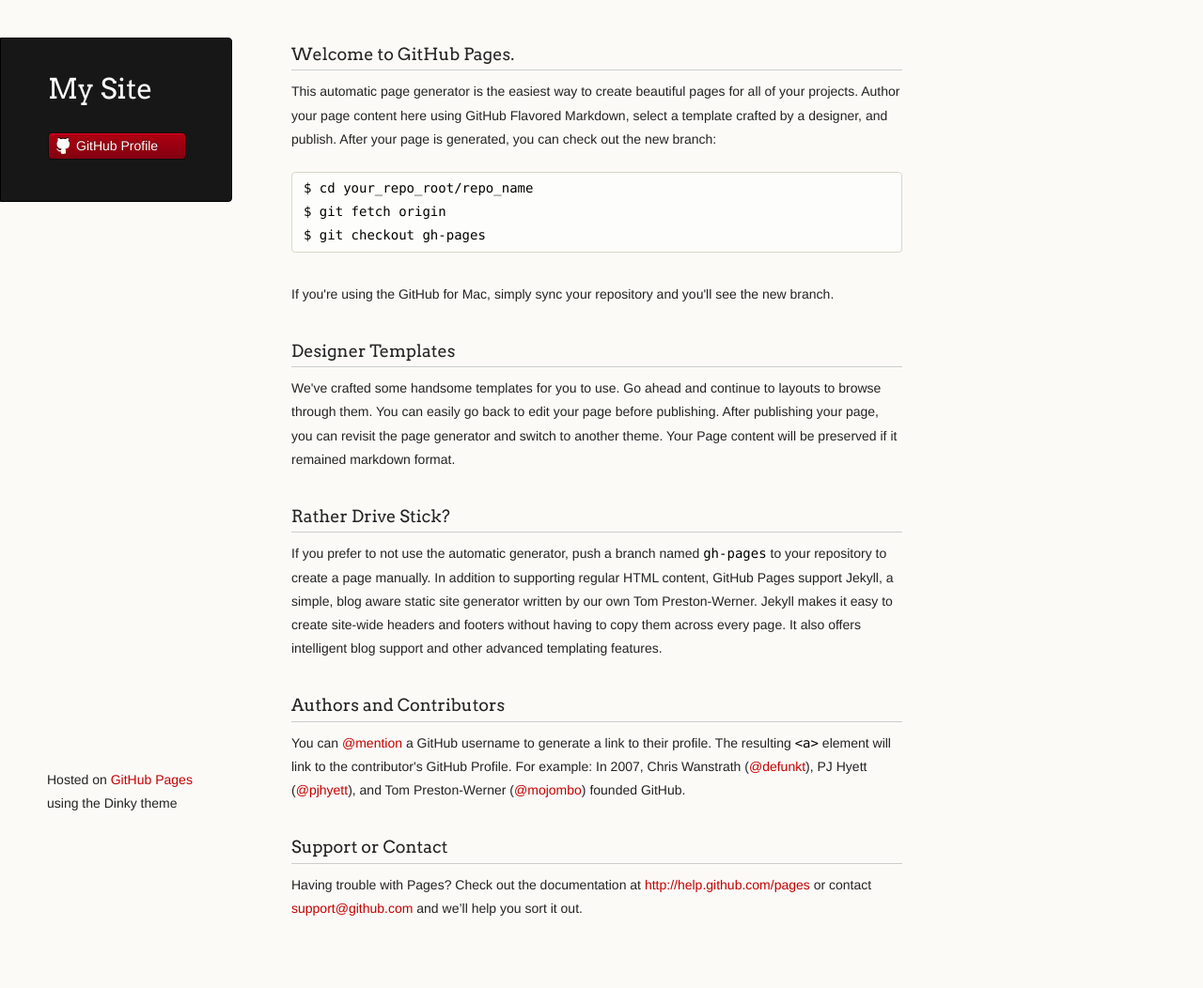
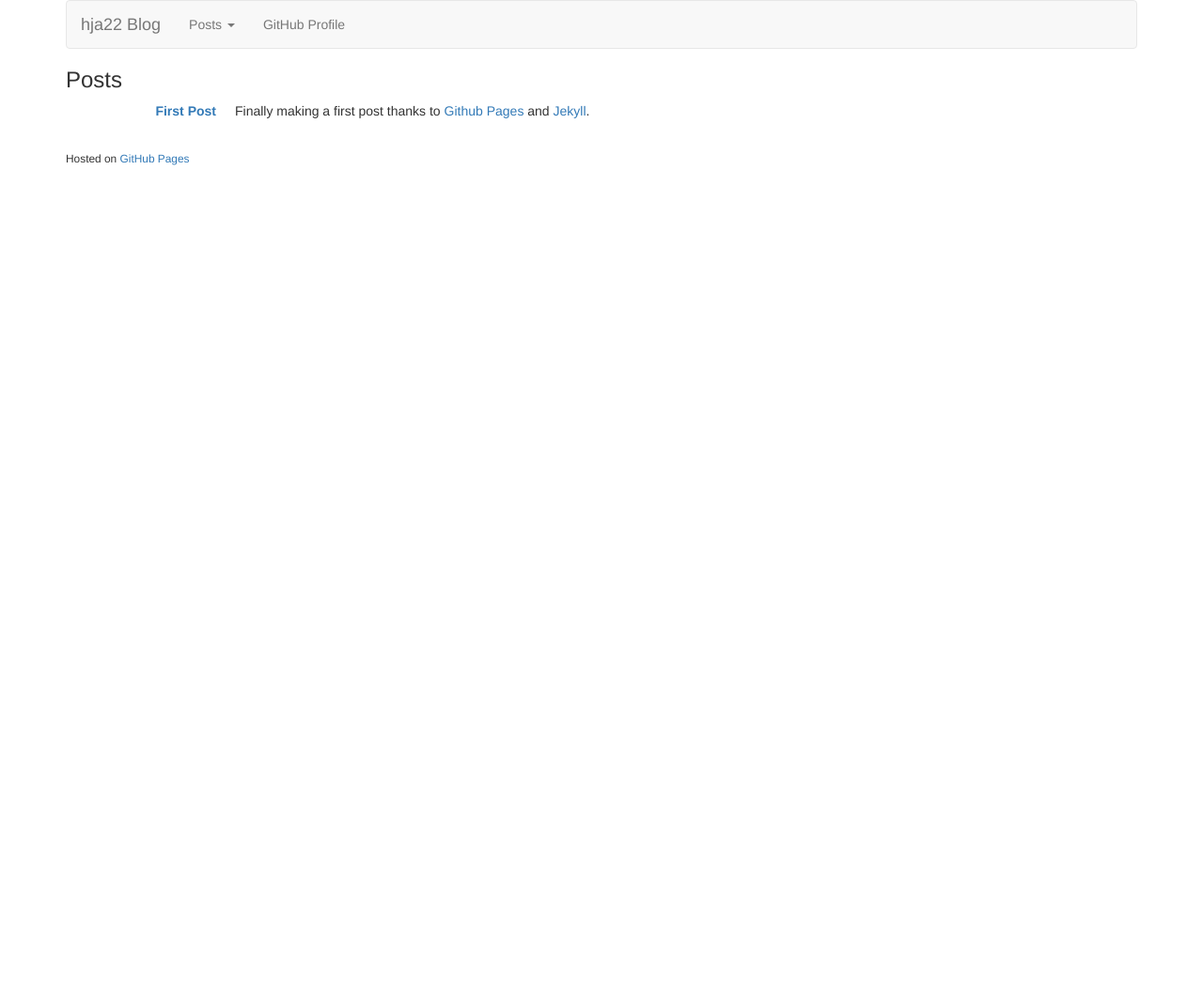
Before and after one commit to henryaddison/henryaddison.github.io, a Jekyll site: the page built from index.html, in a window 1280 px wide. Shown: the whole page at 94% size. Built offline with Jekyll 4.4.1, drawn with Linux system fonts in a browser that asks for light colours; nearby versions of some CDN libraries; after the commit the page ends 900 px from its top, so only the background shows below that.

Commit message:
add first post and some styling
with bootstrap and remove other junk

```diff
--- a/_includes/footer.html
+++ b/_includes/footer.html
@@ -1,3 +1,3 @@
 <footer>
-  <p><small>Hosted on <a href="http://pages.github.com">GitHub Pages</a> using the Dinky theme</small></p>
+  <p><small>Hosted on <a href="http://pages.github.com">GitHub Pages</a></small></p>
 </footer>
--- a/_includes/head.html
+++ b/_includes/head.html
@@ -3,11 +3,20 @@
   <meta http-equiv="X-UA-Compatible" content="chrome=1">
   <title>{{page.title}}</title>
 
-  <link rel="stylesheet" href="stylesheets/styles.css">
-  <link rel="stylesheet" href="stylesheets/pygment_trac.css">
+
+  <link rel="stylesheet" href="{{ site.github.url }}/stylesheets/pygment_trac.css">
   <script src="javascripts/scale.fix.js"></script>
   <meta name="viewport" content="width=device-width, initial-scale=1, user-scalable=no">
   <!--[if lt IE 9]>
   <script src="//html5shiv.googlecode.com/svn/trunk/html5.js"></script>
   <![endif]-->
+  <!-- Bootstrap -->
+   <link rel="stylesheet" href="https://maxcdn.bootstrapcdn.com/bootstrap/3.3.6/css/bootstrap.min.css" integrity="sha384-1q8mTJOASx8j1Au+a5WDVnPi2lkFfwwEAa8hDDdjZlpLegxhjVME1fgjWPGmkzs7" crossorigin="anonymous">
+
+   <!-- HTML5 shim and Respond.js for IE8 support of HTML5 elements and media queries -->
+   <!-- WARNING: Respond.js doesn't work if you view the page via file:// -->
+   <!--[if lt IE 9]>
+     <script src="https://oss.maxcdn.com/html5shiv/3.7.2/html5shiv.min.js"></script>
+     <script src="https://oss.maxcdn.com/respond/1.4.2/respond.min.js"></script>
+   <![endif]-->
 </head>
--- a/_includes/header.html
+++ b/_includes/header.html
@@ -1,8 +1,3 @@
 <header>
-  <h1 class="header">My Site</h1>
-  <p class="header"></p>
-  <ul>
-    <li><a class="buttons github" href="https://github.com/henryaddison">GitHub Profile</a></li>
-  </ul>
 
 </header>
--- /dev/null
+++ b/_includes/nav.html
@@ -0,0 +1,27 @@
+<!-- Static navbar -->
+<nav class="navbar navbar-default">
+  <div class="container-fluid">
+    <div class="navbar-header">
+      <button type="button" class="navbar-toggle collapsed" data-toggle="collapse" data-target="#navbar" aria-expanded="false" aria-controls="navbar">
+        <span class="sr-only">Toggle navigation</span>
+        <span class="icon-bar"></span>
+        <span class="icon-bar"></span>
+        <span class="icon-bar"></span>
+      </button>
+      <a class="navbar-brand" href="#">hja22 Blog</a>
+    </div>
+    <div id="navbar" class="navbar-collapse collapse">
+      <ul class="nav navbar-nav">
+        <li class="dropdown">
+          <a href="#" class="dropdown-toggle" data-toggle="dropdown" role="button" aria-haspopup="true" aria-expanded="false">Posts <span class="caret"></span></a>
+          <ul class="dropdown-menu">
+            {% for post in site.posts %}
+              <li><a href="{{ post.url }}" title="{{ post.title }}">{{ post.title }}</a></li>
+            {% endfor %}
+          </ul>
+        </li>
+        <li><a href="https://github.com/henryaddison">GitHub Profile</a></li>
+      </ul>
+    </div><!--/.nav-collapse -->
+  </div><!--/.container-fluid -->
+</nav>
--- a/_layouts/default.html
+++ b/_layouts/default.html
@@ -3,13 +3,18 @@
   {% include head.html %}
 
   <body>
-    <div class="wrapper">
+    <div class="container">
       {% include header.html %}
+      {% include nav.html %}
       <section>
         {{ content }}
       </section>
       {% include footer.html %}
     </div>
     <!--[if !IE]><script>fixScale(document);</script><![endif]-->
+    <!-- jQuery (necessary for Bootstrap's JavaScript plugins) -->
+    <script src="https://ajax.googleapis.com/ajax/libs/jquery/1.11.3/jquery.min.js"></script>
+    <!-- Include all compiled plugins (below), or include individual files as needed -->
+    <script src="https://maxcdn.bootstrapcdn.com/bootstrap/3.3.6/js/bootstrap.min.js" integrity="sha384-0mSbJDEHialfmuBBQP6A4Qrprq5OVfW37PRR3j5ELqxss1yVqOtnepnHVP9aJ7xS" crossorigin="anonymous"></script>
   </body>
 </html>
--- a/index.html
+++ b/index.html
@@ -3,34 +3,14 @@
 title: hja22 Blog
 ---
 
-<h3>
-<a name="welcome-to-github-pages" class="anchor" href="#welcome-to-github-pages"><span class="octicon octicon-link"></span></a>Welcome to GitHub Pages.</h3>
-
-<p>This automatic page generator is the easiest way to create beautiful pages for all of your projects. Author your page content here using GitHub Flavored Markdown, select a template crafted by a designer, and publish. After your page is generated, you can check out the new branch:</p>
-
-<pre><code>$ cd your_repo_root/repo_name
-$ git fetch origin
-$ git checkout gh-pages
-</code></pre>
-
-<p>If you're using the GitHub for Mac, simply sync your repository and you'll see the new branch.</p>
-
-<h3>
-<a name="designer-templates" class="anchor" href="#designer-templates"><span class="octicon octicon-link"></span></a>Designer Templates</h3>
-
-<p>We've crafted some handsome templates for you to use. Go ahead and continue to layouts to browse through them. You can easily go back to edit your page before publishing. After publishing your page, you can revisit the page generator and switch to another theme. Your Page content will be preserved if it remained markdown format.</p>
-
-<h3>
-<a name="rather-drive-stick" class="anchor" href="#rather-drive-stick"><span class="octicon octicon-link"></span></a>Rather Drive Stick?</h3>
-
-<p>If you prefer to not use the automatic generator, push a branch named <code>gh-pages</code> to your repository to create a page manually. In addition to supporting regular HTML content, GitHub Pages support Jekyll, a simple, blog aware static site generator written by our own Tom Preston-Werner. Jekyll makes it easy to create site-wide headers and footers without having to copy them across every page. It also offers intelligent blog support and other advanced templating features.</p>
-
-<h3>
-<a name="authors-and-contributors" class="anchor" href="#authors-and-contributors"><span class="octicon octicon-link"></span></a>Authors and Contributors</h3>
-
-<p>You can <a href="https://github.com/blog/821" class="user-mention">@mention</a> a GitHub username to generate a link to their profile. The resulting <code>&lt;a&gt;</code> element will link to the contributor's GitHub Profile. For example: In 2007, Chris Wanstrath (<a href="https://github.com/defunkt" class="user-mention">@defunkt</a>), PJ Hyett (<a href="https://github.com/pjhyett" class="user-mention">@pjhyett</a>), and Tom Preston-Werner (<a href="https://github.com/mojombo" class="user-mention">@mojombo</a>) founded GitHub.</p>
-
-<h3>
-<a name="support-or-contact" class="anchor" href="#support-or-contact"><span class="octicon octicon-link"></span></a>Support or Contact</h3>
-
-<p>Having trouble with Pages? Check out the documentation at <a href="http://help.github.com/pages">http://help.github.com/pages</a> or contact <a href="mailto:support@github.com">support@github.com</a> and we’ll help you sort it out.</p>
+<h3>Posts</h3>
+<dl class="dl-horizontal">
+  {% for post in site.posts %}
+    <div class="row">
+      <div class="col-md-12">
+        <dt><a href="{{ post.url }}">{{ post.title }}</a></dt>
+        <dd>{{ post.excerpt }}</dd>
+      </div>
+    </div>
+  {% endfor %}
+</dl>
```
Also changed, not shown: _layouts/post.html (added, +9 -0 lines), _posts/2016-04-19-first-post.md (added, +7 -0 lines).
